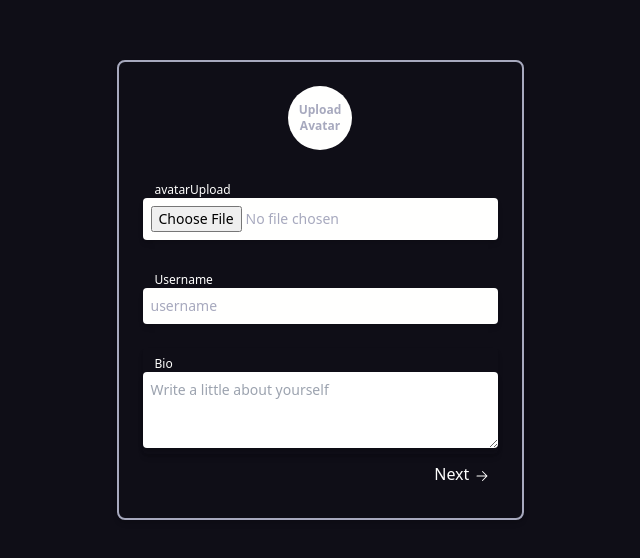
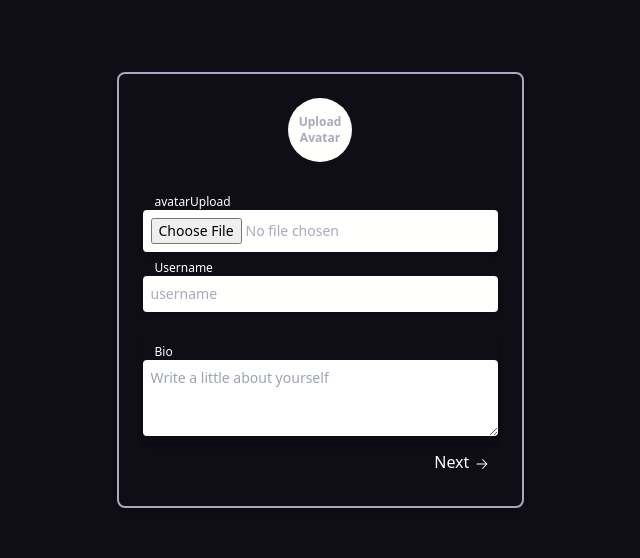
Before and after one commit to felixmckenzie/chat-client, a Next.js app: page /signup/create-profile in a window 1280 px wide. Shown: the part 110-668 px from the top of the page, without its empty margins (320-960 px from the left). Built offline with nearby package versions, Linux system fonts and the light colour scheme; no server answers.

Commit message:
format Input component

```diff
--- a/components/Input.tsx
+++ b/components/Input.tsx
@@ -5,11 +5,12 @@ type InputProps = {
     name: string
     placeholder: string
     register: UseFormRegister<any>
+    children?: React.ReactNode
     type?: 'text' | 'number' | 'password' | 'file'
 }
-export const Input = ({ label, name, placeholder, type = 'text', register }: InputProps): JSX.Element => {
+export const Input = ({ label, name, placeholder, type = 'text', register, children }: InputProps): JSX.Element => {
     return (
-        <div className="flex flex-auto mt-6 pt-4 w-full relative">
+        <div className="flex pt-4 w-full relative">
             <label className="absolute top-2 left-2 inline-block px-1 text-xs font-medium text-headline-text" htmlFor={name}>
                 {label}
             </label>
@@ -20,6 +21,7 @@ export const Input = ({ label, name, placeholder, type = 'text', register }: Inp
                     placeholder={placeholder}
                     {...register(name)}
                 />
+                {children}
             </div>
         </div>
     )
```
